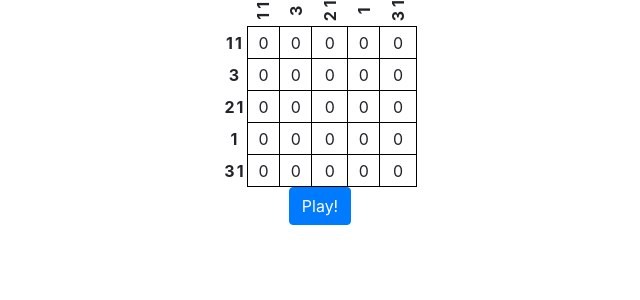
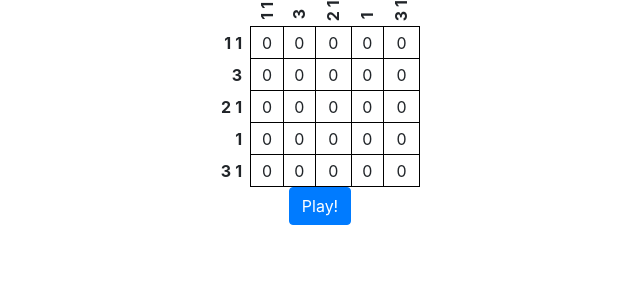
Before and after one commit to LaVanguardia/Nonogram, a React (Create React App) app: page / in a window 1280 px wide. Shown: the top 300 px of the page, without its empty margins (320-960 px from the left). Built offline with nearby package versions, Linux system fonts and the light colour scheme.

Commit message:
cambio espaciado pistas

```diff
--- a/src/Nonogram.scss
+++ b/src/Nonogram.scss
@@ -27,7 +27,7 @@ table.center {
     font-size: 1rem;
     font-weight: 700;
     letter-spacing: 2px;
-    text-align: center;
+    text-align: right;
 }
 
 .v_clue {
@@ -37,5 +37,13 @@ table.center {
     -moz-transform: rotate(-90deg);
     -o-transform: rotate(-90deg);
     -webkit-transform: rotate(-90deg);
+    text-align: left;
 
 }
+
+.h_clue {
+    letter-spacing: 4px;
+    padding-right: 4px;
+
+
+}
```
